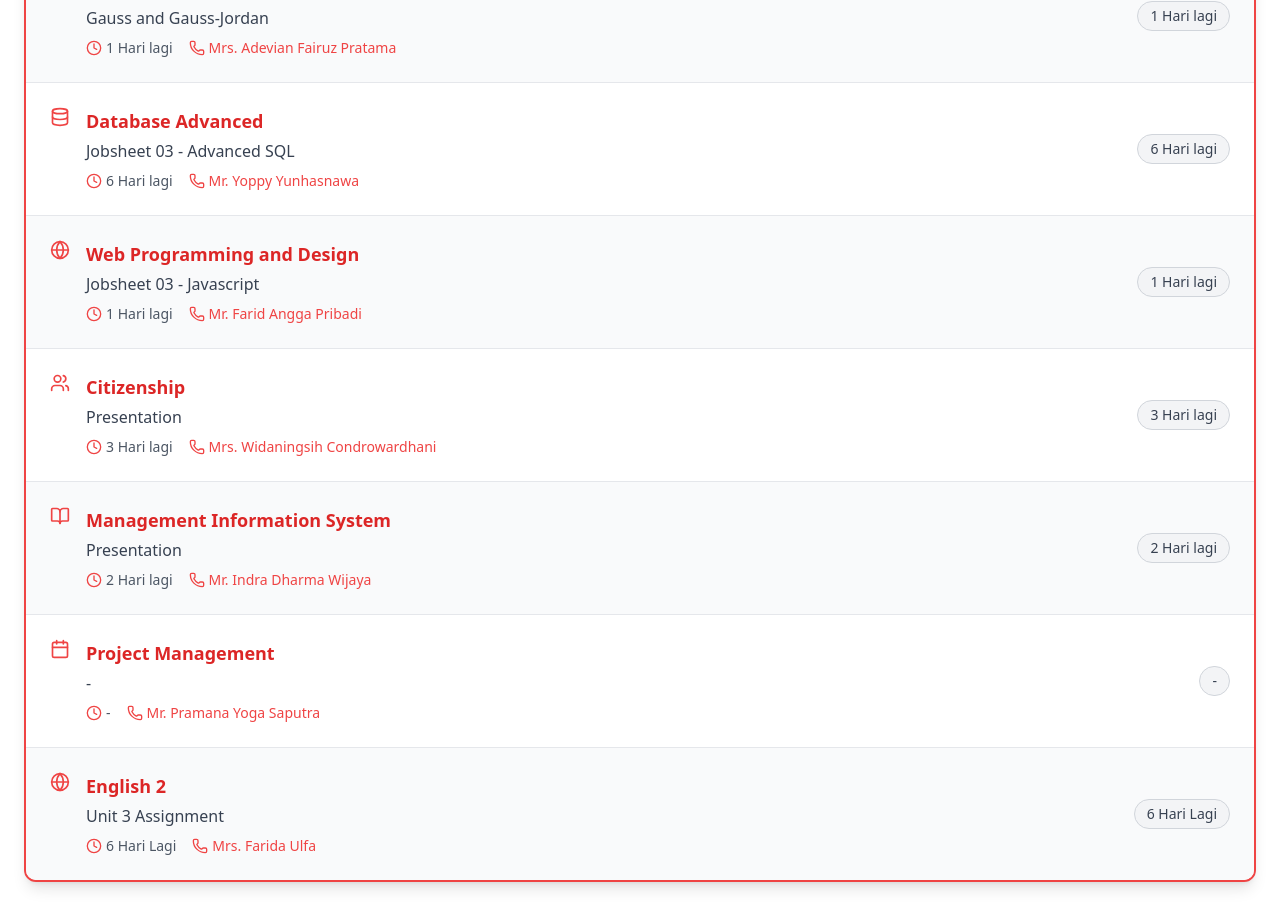
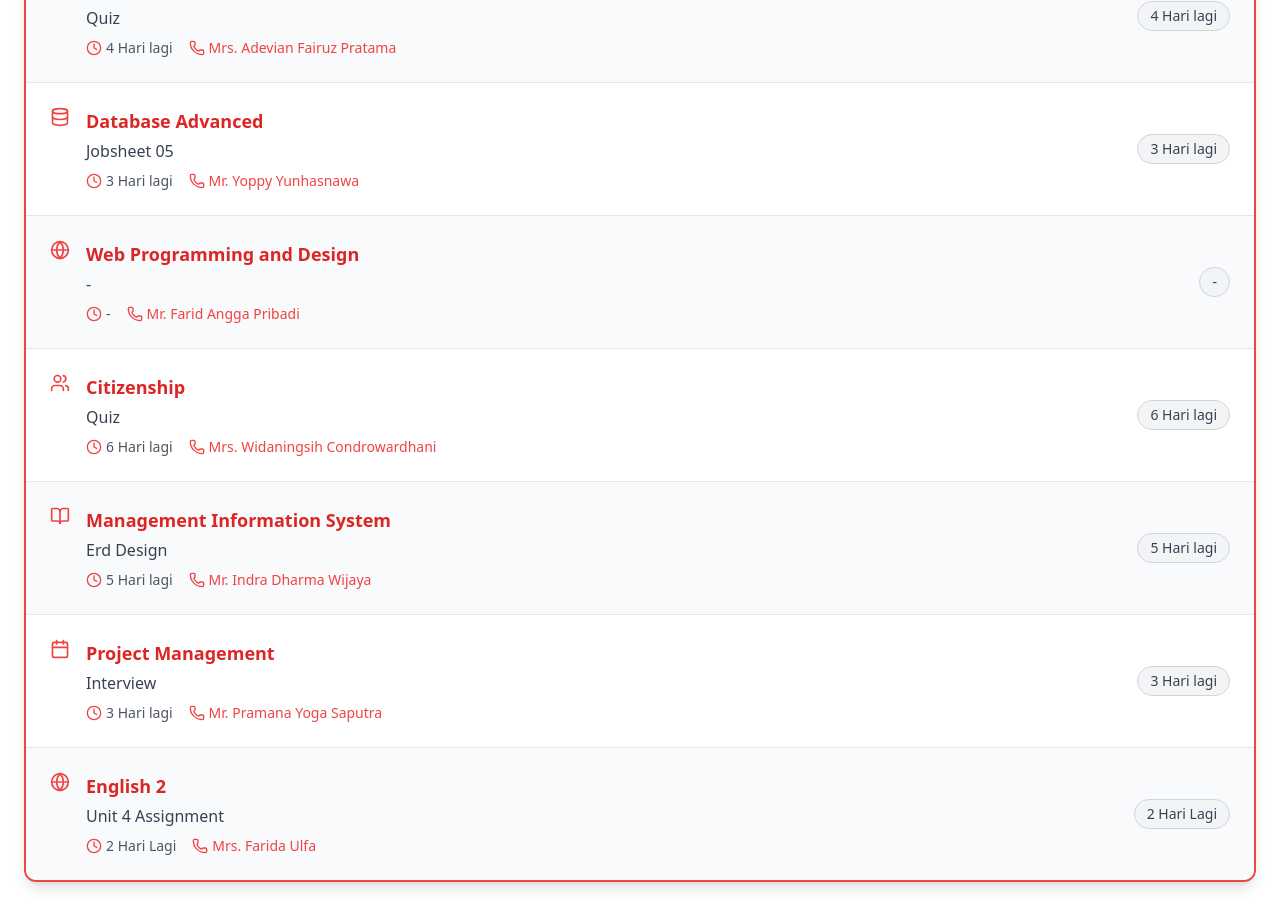
Before and after one commit to ExcWasHere/DeadlineSchedule, a React (Vite) app: page /dashboard in a window 1280 px wide. Shown: the part 437-1343 px from the top of the page. Built offline with nearby package versions, Linux system fonts and the light colour scheme.

Commit message:
Updated Schedule

```diff
--- a/src/components/dashboard.tsx
+++ b/src/components/dashboard.tsx
@@ -17,7 +17,7 @@ const Dashboard: React.FC = () => {
       id: '1',
       matkul: 'Object Oriented Programming',
       tugas: 'Teory 04 - Class Diagram',
-      deadline: '6 Hari lagi',
+      deadline: '2 Hari lagi',
       namaDosen: 'Mr. Ridwan Rismanto',
       nomorWA: '6285646313719',
       icon: <Code className="w-5 h-5 text-red-500" />
@@ -25,8 +25,8 @@ const Dashboard: React.FC = () => {
     {
       id: '2',
       matkul: 'Numerical Methods',
-      tugas: 'Gauss and Gauss-Jordan',
-      deadline: '1 Hari lagi',
+      tugas: 'Quiz',
+      deadline: '4 Hari lagi',
       namaDosen: 'Mrs. Adevian Fairuz Pratama',
       nomorWA: '6281333156702',
       icon: <Calculator className="w-5 h-5 text-red-500" />
@@ -34,8 +34,8 @@ const Dashboard: React.FC = () => {
     {
       id: '3',
       matkul: 'Database Advanced',
-      tugas: 'Jobsheet 03 - Advanced SQL',
-      deadline: '6 Hari lagi',
+      tugas: 'Jobsheet 05',
+      deadline: '3 Hari lagi',
       namaDosen: 'Mr. Yoppy Yunhasnawa',
       nomorWA: '6285755023455',
       icon: <Database className="w-5 h-5 text-red-500" />
@@ -43,8 +43,8 @@ const Dashboard: React.FC = () => {
     {
       id: '5',
       matkul: 'Web Programming and Design',
-      tugas: 'Jobsheet 03 - Javascript',
-      deadline: '1 Hari lagi',
+      tugas: '-',
+      deadline: '-',
       namaDosen: 'Mr. Farid Angga Pribadi',
       nomorWA: '6281357046700',
       icon: <Globe className="w-5 h-5 text-red-500" />
@@ -52,8 +52,8 @@ const Dashboard: React.FC = () => {
     {
       id: '6',
       matkul: 'Citizenship',
-      tugas: 'Presentation',
-      deadline: '3 Hari lagi',
+      tugas: 'Quiz',
+      deadline: '6 Hari lagi',
       namaDosen: 'Mrs. Widaningsih Condrowardhani',
       nomorWA: '6281803805595',
       icon: <Users className="w-5 h-5 text-red-500" />
@@ -61,8 +61,8 @@ const Dashboard: React.FC = () => {
     {
       id: '7',
       matkul: 'Management Information System',
-      tugas: 'Presentation',
-      deadline: '2 Hari lagi',
+      tugas: 'Erd Design',
+      deadline: '5 Hari lagi',
       namaDosen: 'Mr. Indra Dharma Wijaya',
       nomorWA: '6281805098868',
       icon: <BookOpen className="w-5 h-5 text-red-500" />
@@ -70,8 +70,8 @@ const Dashboard: React.FC = () => {
     {
       id: '8',
       matkul: 'Project Management',
-      tugas: '-',
-      deadline: '-',
+      tugas: 'Interview',
+      deadline: '3 Hari lagi',
       namaDosen: 'Mr. Pramana Yoga Saputra',
       nomorWA: '6281330966644',
       icon: <Calendar className="w-5 h-5 text-red-500" />
@@ -79,8 +79,8 @@ const Dashboard: React.FC = () => {
     {
       id: '9',
       matkul: 'English 2',
-      tugas: 'Unit 3 Assignment',
-      deadline: '6 Hari Lagi',
+      tugas: 'Unit 4 Assignment',
+      deadline: '2 Hari Lagi',
       namaDosen: 'Mrs. Farida Ulfa',
       nomorWA: '6285334000317',
       icon: <Globe className="w-5 h-5 text-red-500" />
```
